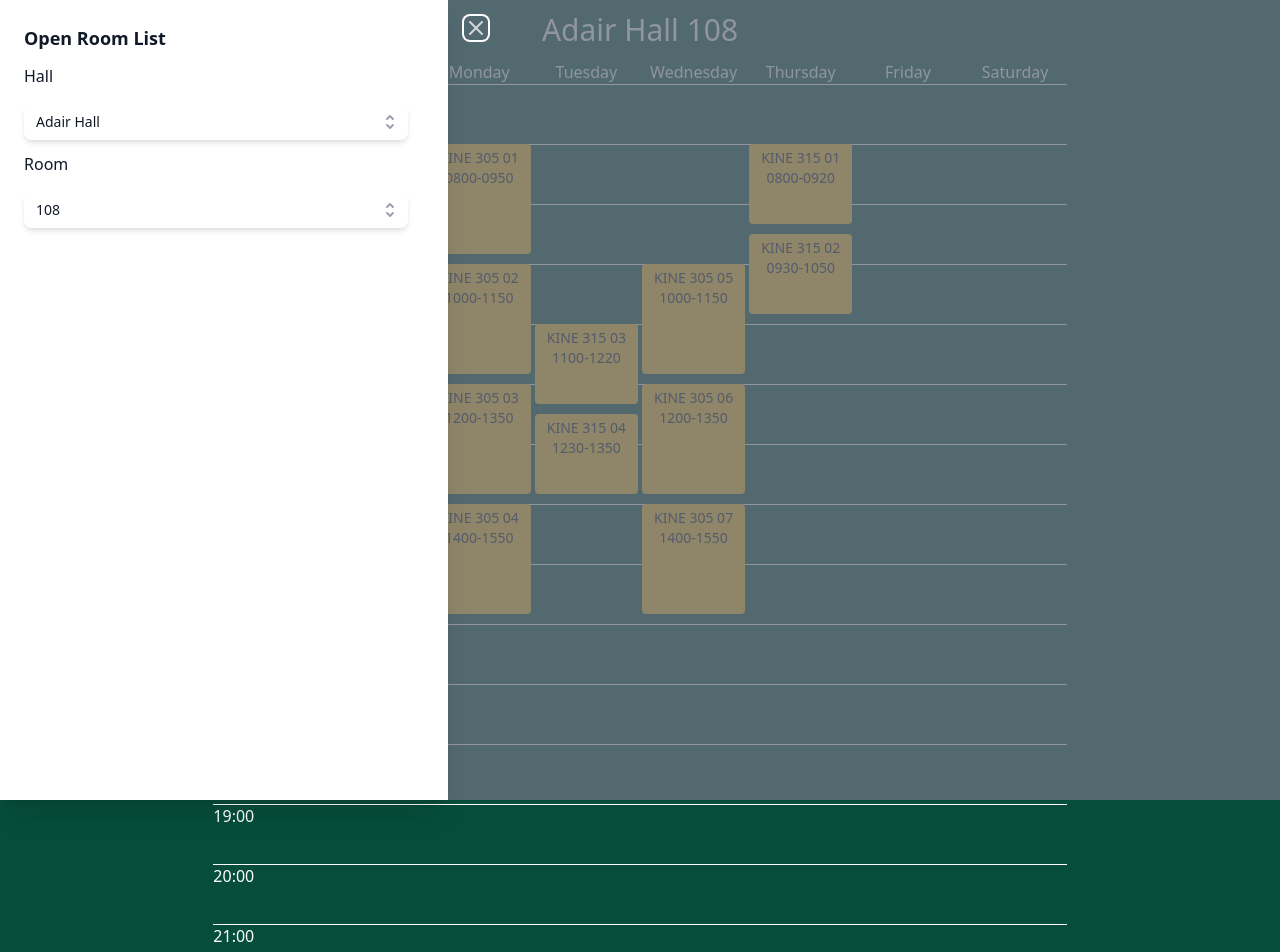
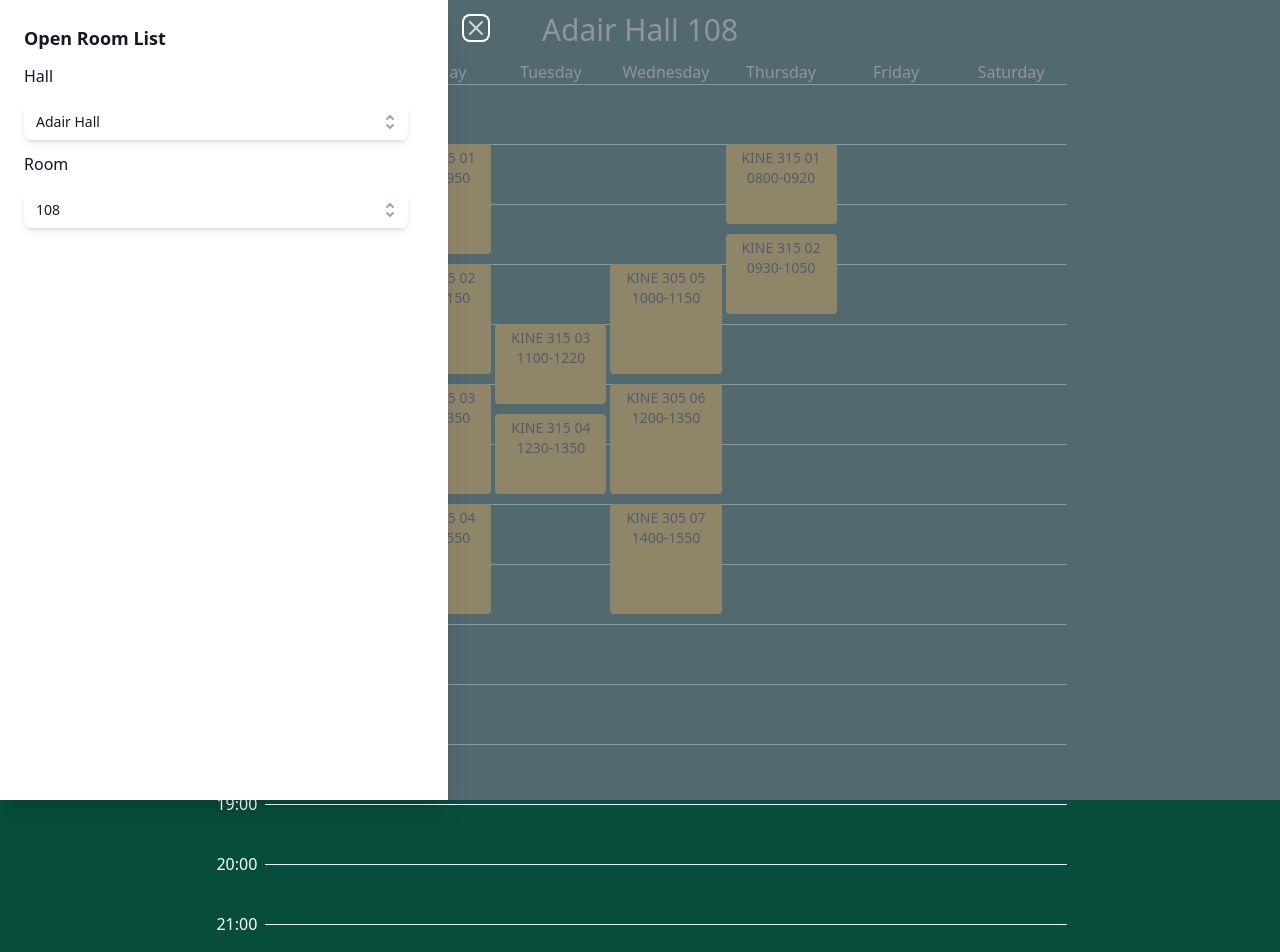
Before and after one commit to tecnd/room-finder, a React (Vite) app: page / in a window 1280 px wide. Shown: the top 952 px of the page. Built offline with nearby package versions, Linux system fonts and the light colour scheme.

Commit message:
center calendar

```diff
--- a/src/Calendar.jsx
+++ b/src/Calendar.jsx
@@ -38,10 +38,10 @@ for (let hour = 7; hour <= 22; hour++) {
   let start = (hour - 7) * 12 + 2;
   lines.push(
     <div
-      className="bg-white h-px col-span-full"
+      className="bg-white h-px col-span-full col-start-2"
       style={{ gridRowStart: start }}
     >
-      {hour + ":00"}
+      <p className="w-12 text-right -ml-14 -mt-3">{hour + ":00"}</p>
     </div>
   );
 }
@@ -94,7 +94,7 @@ export default function Calendar({ events }) {
   }
 
   return (
-    <div className="grid grid-cols-8 grid-rows-[minmax(0,_1fr)_repeat(192,_5px)] auto-cols-max gap-x-1 w-full sm:w-2/3">
+    <div className="grid grid-cols-[3rem_repeat(7,_minmax(0,_1fr))] grid-rows-[minmax(0,_1fr)_repeat(192,_5px)] auto-cols-max gap-x-1 w-full sm:w-2/3">
       {days}
       {lines}
       {cal}
```
